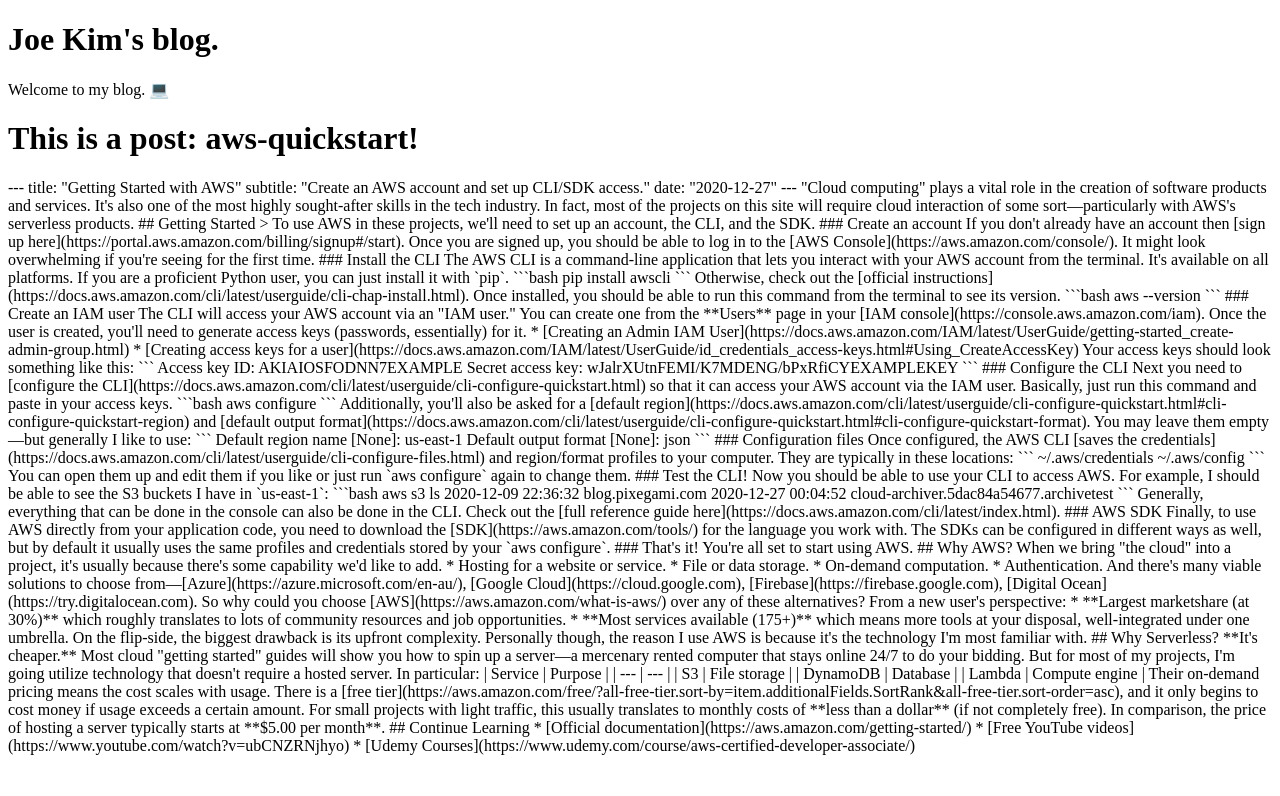
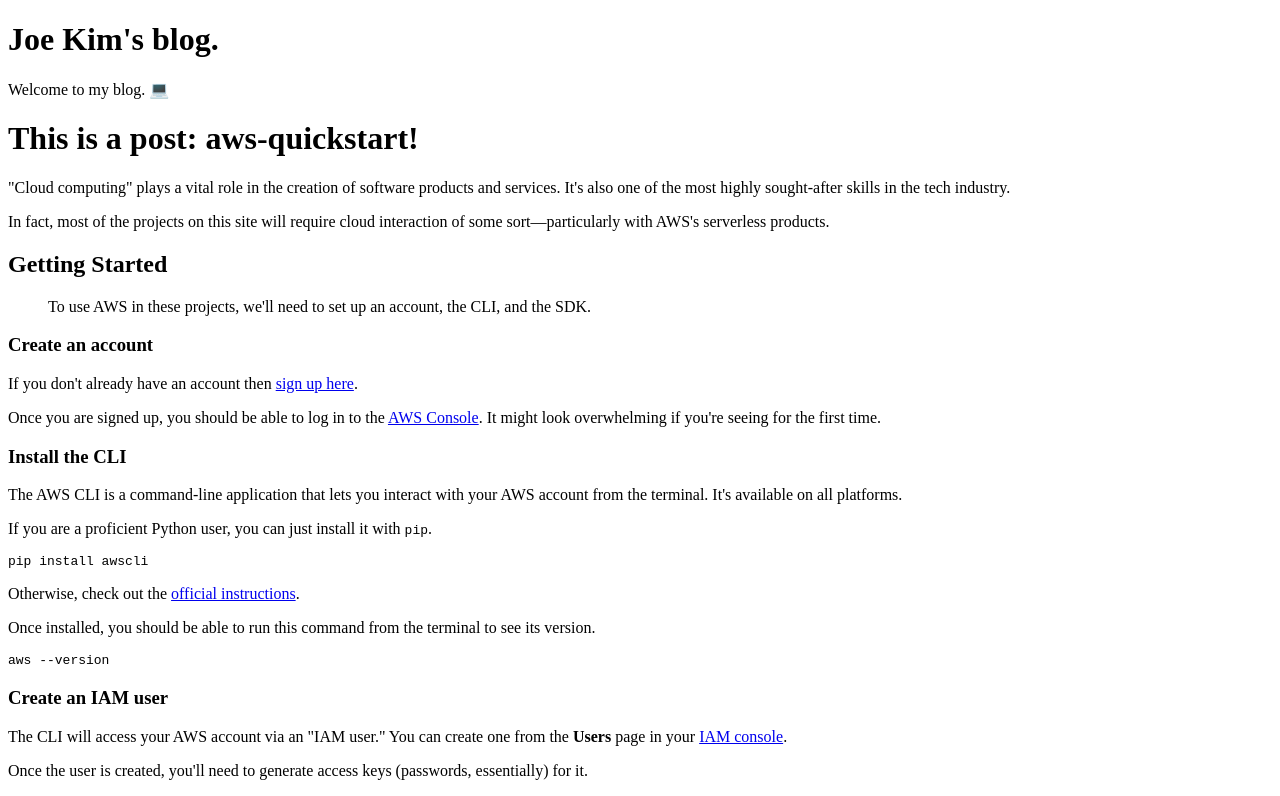
Before and after one commit to coregatekit/blog, a Next.js app: page /posts/aws-quickstart in a window 1280 px wide. Shown: the top 796 px of the page. Built offline with nearby package versions, Linux system fonts and the light colour scheme.

Commit message:
Added markdown-to-jsx

```diff
--- a/app/posts/[slug]/page.tsx
+++ b/app/posts/[slug]/page.tsx
@@ -1,4 +1,5 @@
 import fs from "fs";
+import Markdown from 'markdown-to-jsx';
 
 const getPostContent = (slug: string) => {
   const folder = "posts/";
@@ -12,10 +13,10 @@
   const content = getPostContent(slug);
 
   return (
-    <p>
+    <div>
       <h1>This is a post: {slug}!</h1>
-      <p>{content}</p>
-    </p>
+      <Markdown>{content}</Markdown>
+    </div>
   );
 };
 
--- a/package.json
+++ b/package.json
@@ -13,6 +13,7 @@
     "@types/react": "18.2.6",
     "@types/react-dom": "18.2.4",
     "autoprefixer": "10.4.14",
+    "markdown-to-jsx": "^7.2.0",
     "next": "13.4.2",
     "postcss": "8.4.23",
     "react": "18.2.0",
```
Also changed, not shown: 1 other file (tests, documents, lock files or other folders).
